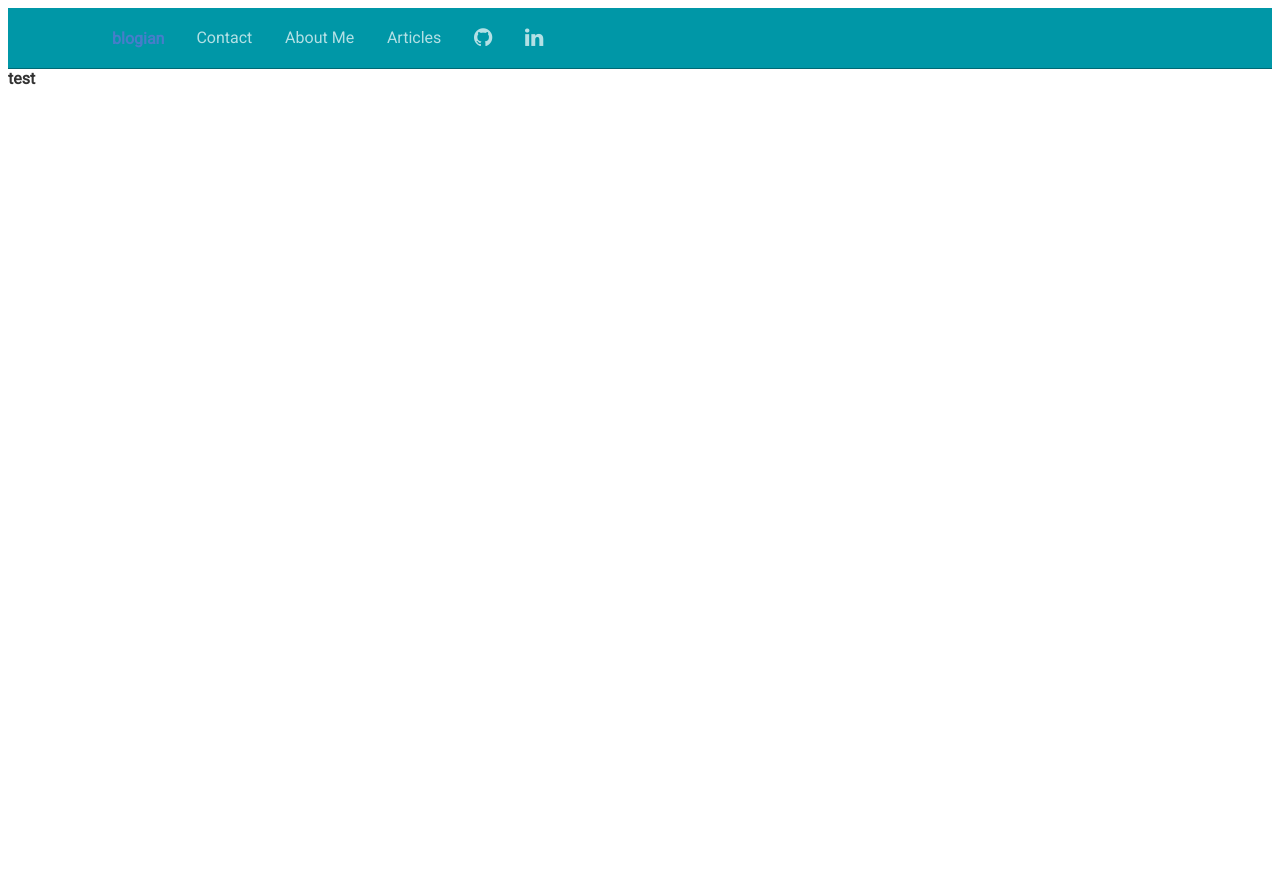
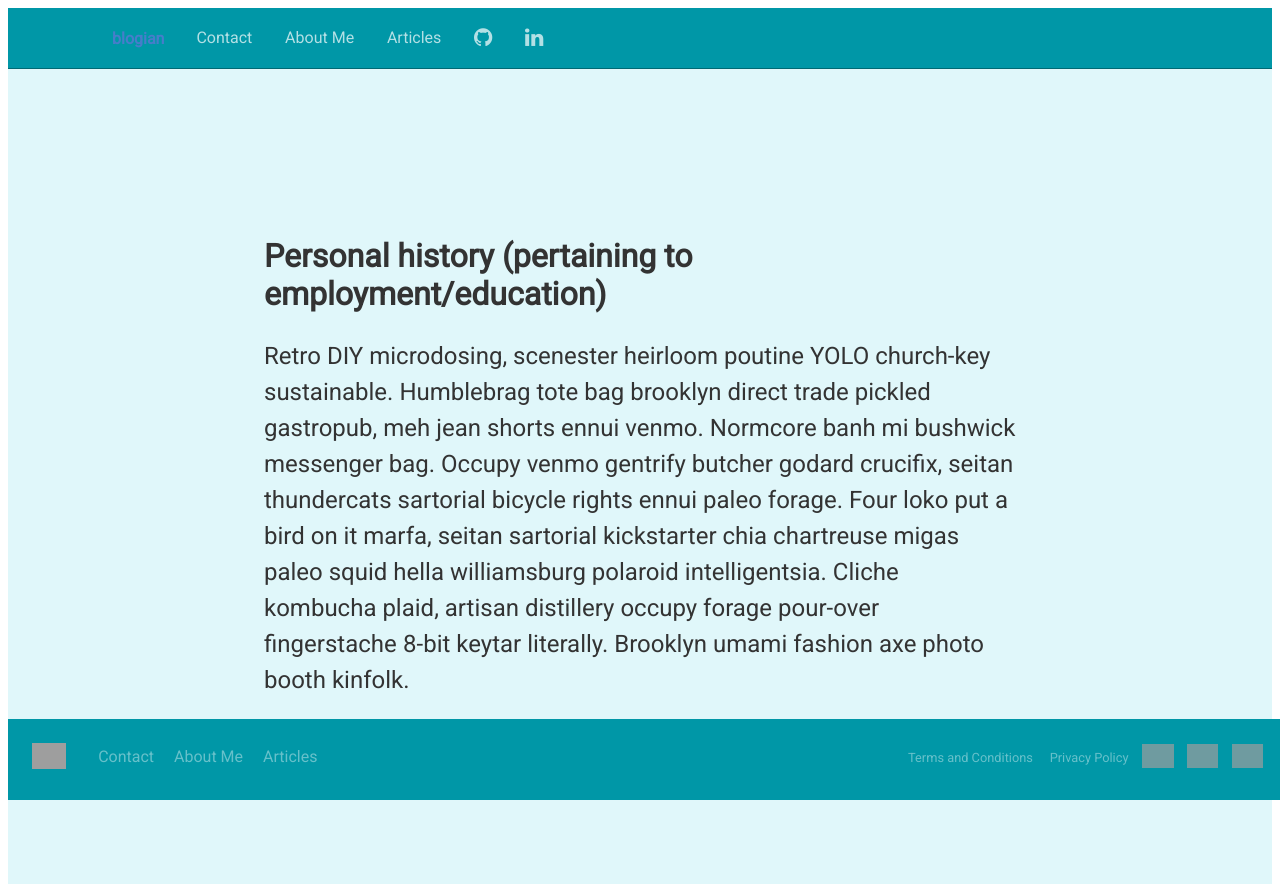
Before and after one commit to IanMcKe/blogian, a plain HTML site: page index.html at #!/about in a window 1280 px wide. Before the commit the page ends 800 px from the top, so only its background shows below. Drawn offline with nearby package versions, Linux system fonts and the light colour scheme; grey boxes are pictures that could not be loaded.

Commit message:
add prototype about page

```diff
--- a/partials/about.html
+++ b/partials/about.html
@@ -1 +1,38 @@
-<h1>test</h1>
+<section>
+  <div class="container" id="about">
+    <h1>Personal history (pertaining to employment/education)</h1>
+    <p id="about">
+      Retro DIY microdosing, scenester heirloom poutine YOLO church-key sustainable. Humblebrag tote bag brooklyn direct trade pickled gastropub, meh jean shorts ennui venmo. Normcore banh mi bushwick messenger bag. Occupy venmo gentrify butcher godard crucifix, seitan thundercats sartorial bicycle rights ennui paleo forage. Four loko put a bird on it marfa, seitan sartorial kickstarter chia chartreuse migas paleo squid hella williamsburg polaroid intelligentsia. Cliche kombucha plaid, artisan distillery occupy forage pour-over fingerstache 8-bit keytar literally. Brooklyn umami fashion axe photo booth kinfolk.
+    </p>
+  </div>
+</section>
+
+<footer id="about" class="footer-2" role="contentinfo">
+  <div class="footer-logo">
+    <img src="https://raw.githubusercontent.com/thoughtbot/refills/master/source/images/placeholder_logo_1.png" alt="Logo image">
+  </div>
+    <ul>
+      <li><a href="javascript:void(0)">Contact</a></li>
+      <li><a href="javascript:void(0)">About Me</a></li>
+      <li><a href="javascript:void(0)">Articles</a></li>
+    </ul>
+
+    <div class="footer-secondary-links">
+      <ul>
+        <li><a href="javascript:void(0)">Terms and Conditions</a></li>
+        <li><a href="javascript:void(0)">Privacy Policy</a></li>
+      </ul>
+
+      <ul class="footer-social">
+        <li><a href="javascript:void(0)">
+          <img src="https://raw.githubusercontent.com/thoughtbot/refills/master/source/images/facebook-logo-circle.png" alt="Facebook">
+          </a></li>
+        <li><a href="javascript:void(0)">
+          <img src="https://raw.githubusercontent.com/thoughtbot/refills/master/source/images/twitter-logo-circle.png" alt="Twitter">
+        </a></li>
+        <li><a href="javascript:void(0)">
+          <img src="https://raw.githubusercontent.com/thoughtbot/refills/master/source/images/youtube-logo-circle.png" alt="YouTube">
+        </a></li>
+      </ul>
+    </div>
+</footer>
--- a/stylesheets/styles.scss
+++ b/stylesheets/styles.scss
@@ -5,6 +5,10 @@
 
 section {
   background-color: #E0F7FA;
+}
+
+div#about {
+  padding: 21vh;
 }
 
 .container {
@@ -67,3 +71,12 @@ section {
 .centered {
   text-align: center;
 }
+
+p#about {
+  font-size: 1.5em;
+}
+
+footer#about {
+  position: absolute;
+  bottom: 0;
+}
```
Also changed, not shown: partials/main.html (+1 -1 lines), stylesheets/styles.css, 1 other file.
